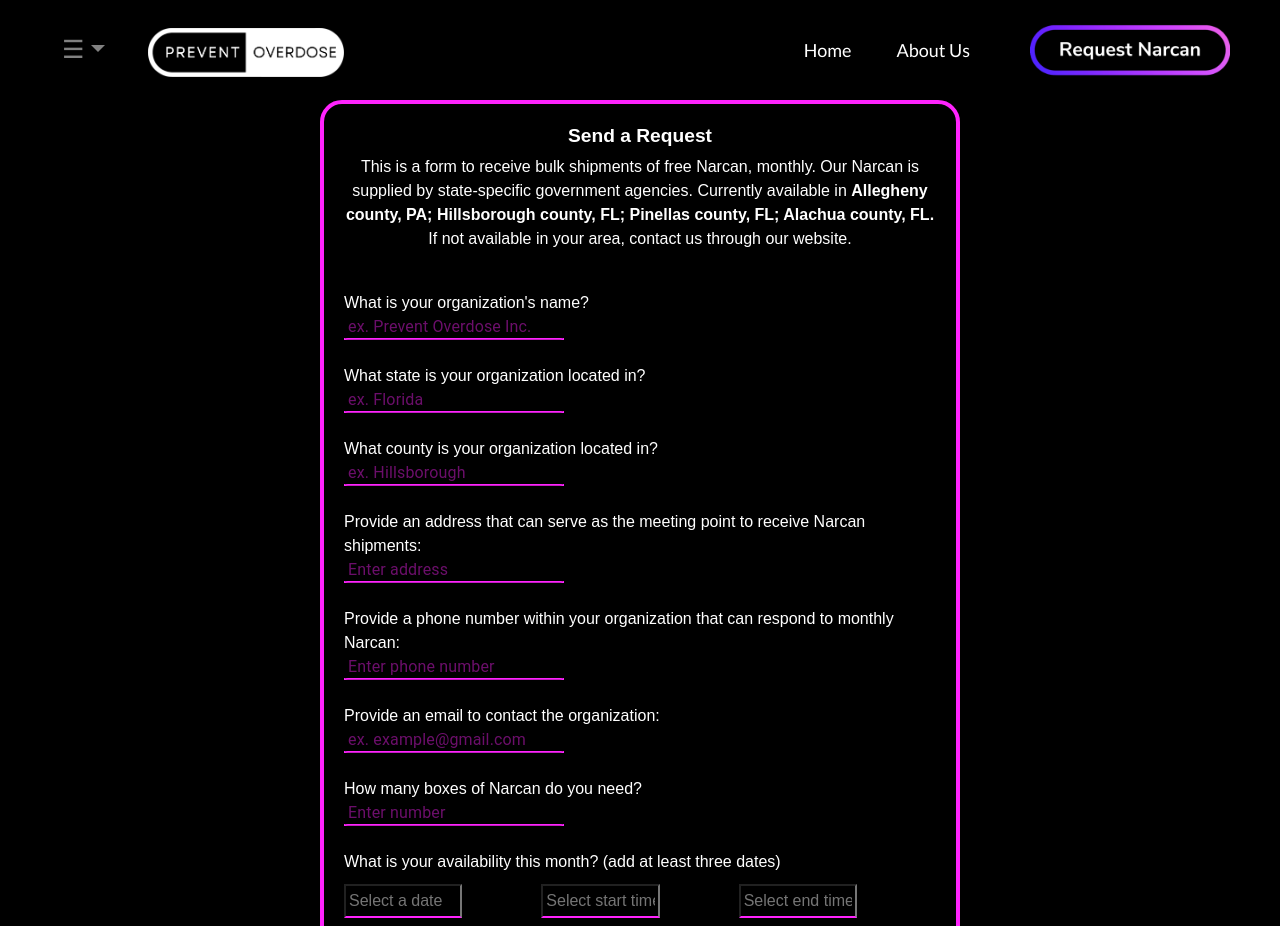
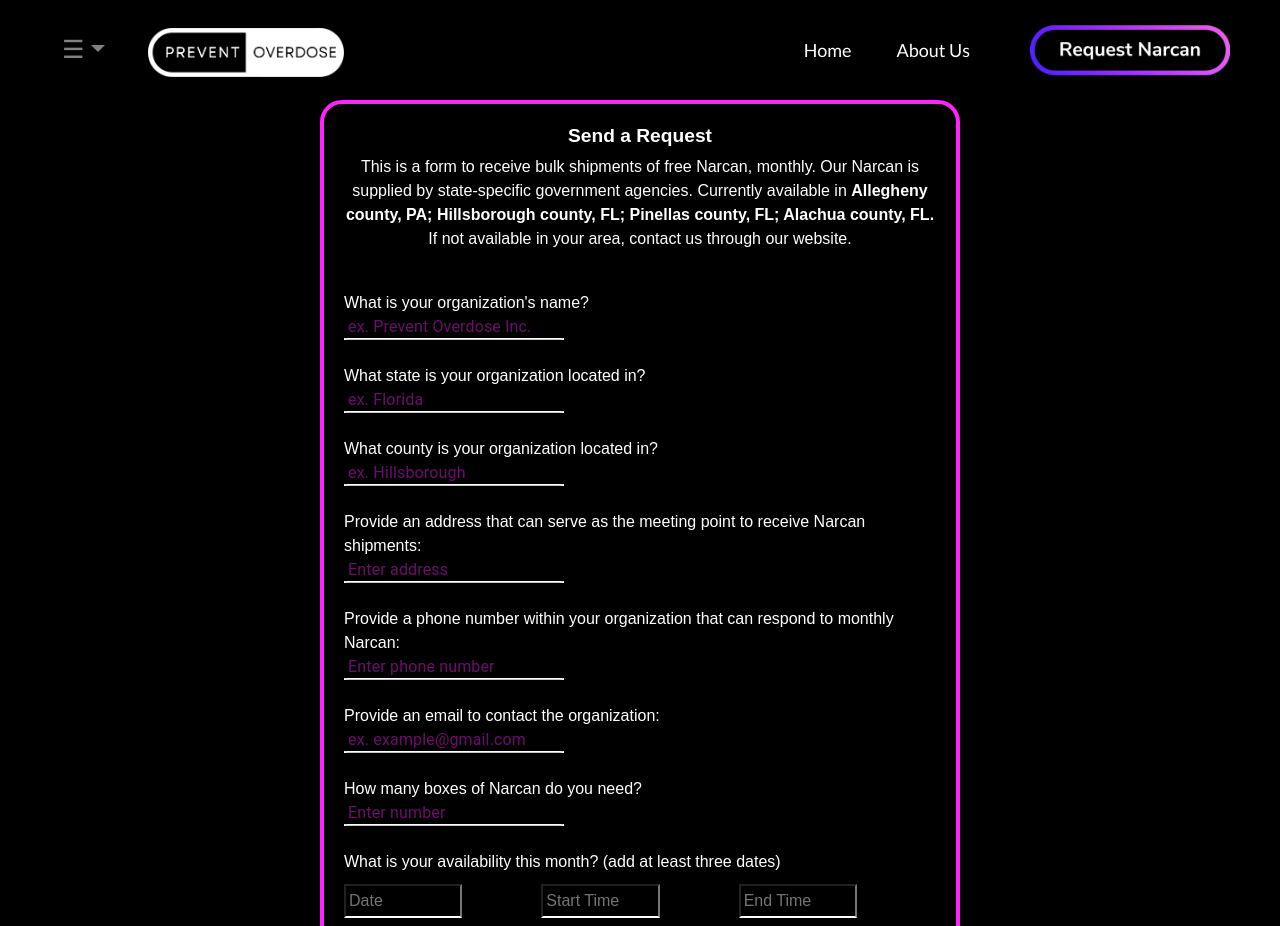
Before and after one commit to Prevent-Overdose/Prevent-Overdose, a React (Create React App) app in the folder frontend/: page /request-narcan in a window 1280 px wide. Shown: the top 926 px of the page. Built offline with nearby package versions, Linux system fonts and the light colour scheme.

Commit message:
update narcanform

```diff
--- a/frontend/src/components/narcanForm.css
+++ b/frontend/src/components/narcanForm.css
@@ -20,7 +20,7 @@ text-align: center;
 }
 
 form .MuiInputBase-input {
-  border-bottom: 2px solid #ff23fd;
+  border-bottom: 2px solid white;
   color: #ff23fd;
   padding: 0;
 
@@ -31,6 +31,7 @@ form .MuiInputBase-input {
   flex-direction: column;
   align-items: center;
   margin-left: 0;
+  color: white;
 }
 
 .availability-input{
@@ -40,6 +41,20 @@ form .MuiInputBase-input {
   margin-bottom: 10px;
 }
 
+
+.availability-labels{
+  display: flex;
+  justify-content: space-between;
+  margin-top: 10px;
+}
+
+.availibility-labels div{
+  flex:1;
+  text-align: center;
+
+}
+
+
 .delete-button{
   padding:5px 10px;
   font-size: 12px;
@@ -48,8 +63,8 @@ form .MuiInputBase-input {
 
 }
 
-.date-input{
-  border-bottom: 2px solid #ff23fd;
+.date-input {
+  border-bottom: 2px solid white;
   color: #ff23fd;
   background: black;
   margin-right: 0;
@@ -57,9 +72,7 @@ form .MuiInputBase-input {
   width: 60%;
 }
 
-.material-symbols-outlined{
-  color: black;
-}
+
 
  .submit-button{
   display: flex;
--- a/frontend/src/components/narcanForm.js
+++ b/frontend/src/components/narcanForm.js
@@ -96,10 +96,6 @@
     });
   };
 
-  const deleteAvailability = (index) => {
-    const newAvailability = formData.availability.filter((_, i) => i !== index);
-    setFormData({ ...formData, availability: newAvailability });
-  };
 
   const formatAvailabilityForBackend = (availability) => {
     return availability.map((avail) => ({
@@ -155,7 +151,11 @@
         phoneNumber: '',
         email: '',
         boxesOfNarcan: '',
-        availability: [{ date: null, startTime: null, endTime: null }],
+        availability: [
+          { date: null, startTime: null, endTime: null },
+          { date: null, startTime: null, endTime: null },
+          { date: null, startTime: null, endTime: null }
+        ],
         fatalOverdoses: '',
         nonFatalOverdoses: '',
         reversedOverdoses: '',
@@ -278,13 +278,15 @@
         <br />
         <div>
           <label>What is your availability this month? (add at least three dates)</label>
+          <br />
+
           {formData.availability.map((avail, index) => (
             <div key={index} className='availability-input'>
               <DatePicker
                 selected={avail.date}
                 onChange={(date) => handleDateChange(index, date)}
                 dateFormat="yyyy-MM-dd"
-                placeholderText="Select a date"
+                placeholderText="Date"
                 required
                 className='date-input'
               />
@@ -296,7 +298,7 @@
                 timeIntervals={15}
                 timeCaption="Start Time"
                 dateFormat="h:mm aa"
-                placeholderText="Select start time"
+                placeholderText="Start Time"
                 required
                 className='date-input'
               />
@@ -308,7 +310,7 @@
                 timeIntervals={15}
                 timeCaption="End Time"
                 dateFormat="h:mm aa"
-                placeholderText="Select end time"
+                placeholderText="End Time"
                 required
                 className='date-input'
               />
```
